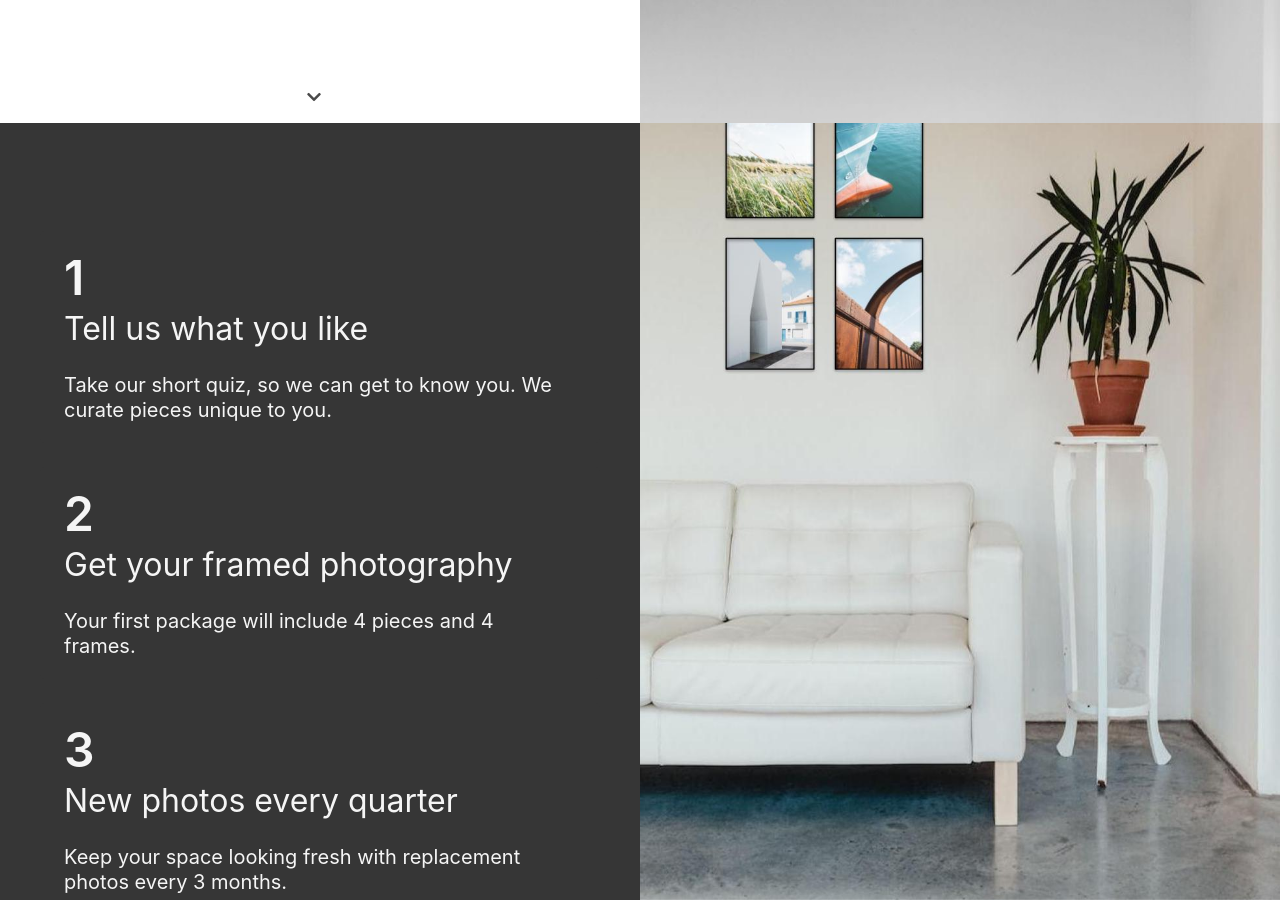
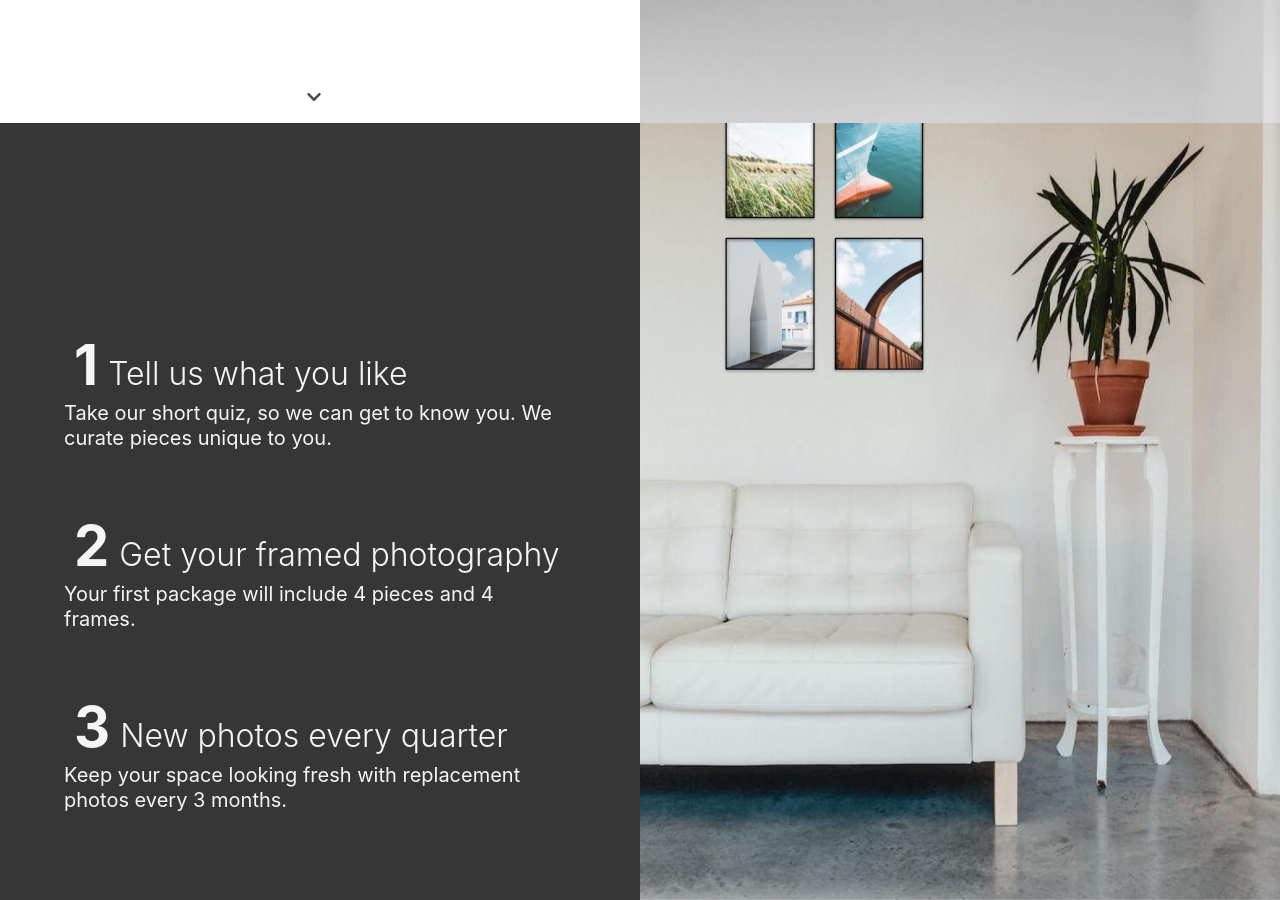
Before and after one commit to kofigumbs/apples-for-dinner, a Jekyll site: the page built from index.html, in a window 1280 px wide and 900 px high, scrolled down 777 px. Built offline with Jekyll 4.4.1, drawn with Linux system fonts in a browser that asks for light colours; comment, search, counter and statistics services are not loaded.

Commit message:
Design shuffle 🤨

```diff
--- a/_layouts/base.html
+++ b/_layouts/base.html
@@ -62,10 +62,12 @@
                 <a class="button is-medium is-dark" href="https://www.facebook.com/WeAreAFD" target="_blank">
                   <span class="icon"><i class="fab fa-facebook"></i></span>
                 </a>
+                <a class="button is-medium is-dark" href="https://medium.com/@WeAreAFD" target="_blank">
+                  <span class="icon"><i class="fab fa-medium"></i></span>
+                </a>
                 <a class="button is-medium is-white" href="mailto:team@applesfordinner.com">
                   <span class="icon"><i class="fas fa-envelope"></i></span>
-                  &nbsp;
-                  team@applesfordinner.com
+                  <span>team@applesfordinner.com</span>
                 </a>
               </div>
               <div class="columns">
--- a/index.html
+++ b/index.html
@@ -62,6 +62,10 @@ photo_credits:
     max-width: 35em;
     width: 100%;
     margin: 0 auto;
+  }
+  .step-number {
+    font-size: 175%;
+    margin: 0 10px;
   }
   .bounce {
     animation: bounce 2s infinite;
@@ -147,22 +151,25 @@ photo_credits:
   <div class="pre-steps"></div>
   <div class="steps">
     <div class="notification is-dark step">
-      <h2 class="title is-1">1</h2>
-      <h3 class="subtitle is-3">Tell us what you like</h3>
+      <h3 class="title is-3 has-text-weight-light">
+        <b class="step-number">1</b>Tell us what you like
+      </h3>
       <p class="subtitle">
         Take our short quiz, so we can get to know you.  We curate pieces unique to you.
       </p>
     </div>
     <div class="notification is-dark step">
-      <h2 class="title is-1">2</h2>
-      <h3 class="subtitle is-3">Get your framed photography</h3>
+      <h3 class="title is-3 has-text-weight-light">
+        <b class="step-number">2</b>Get your framed photography
+      </h3>
       <p class="subtitle">
         Your first package will include 4 pieces and 4 frames.
       </p>
     </div>
     <div class="notification is-dark step">
-      <h2 class="title is-1">3</h2>
-      <h3 class="subtitle is-3">New photos every quarter</h3>
+      <h3 class="title is-3 has-text-weight-light">
+        <b class="step-number">3</b>New photos every quarter
+      </h3>
       <p class="subtitle">
         Keep your space looking fresh with replacement photos every 3 months.
       </p>
@@ -173,7 +180,7 @@ photo_credits:
 <section class="hero is-fullheight is-white is-bold">
   <div class="hero-body">
     <div class="container">
-      <h1 class="title is-1">Next steps</h1>
+      <h1 class="title is-1">Learn more</h1>
       <div class="columns">
         <div class="column">
           <div class="notification is-info is-animated-float animated-transition">
```
